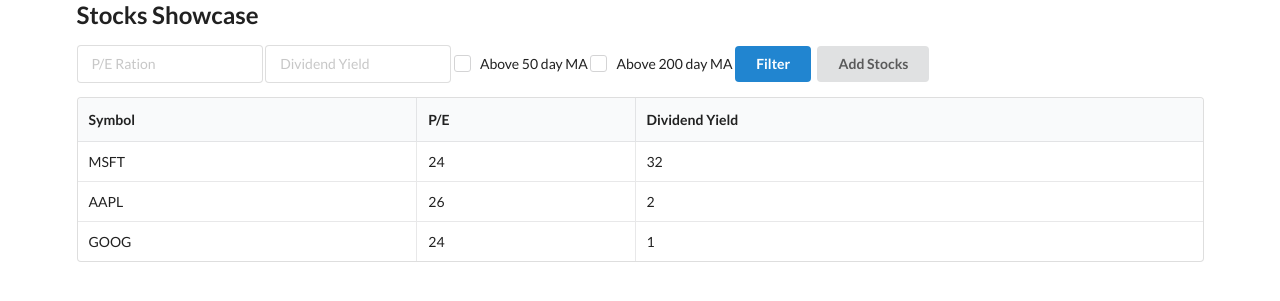
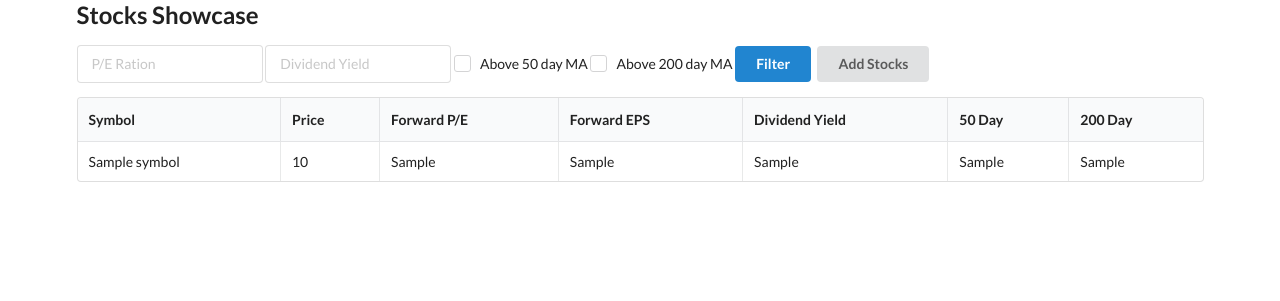
Before and after one commit to darth-dodo/supreme-enigma, a FastAPI app: template templates/dashboard.html in a window 1280 px wide. Shown: the top 301 px of the page. Run offline with FastAPI, Linux system fonts and the light colour scheme; the template is opened without the code that fills it: most values are stand-ins (such as "Sample title", 1, 10 or a date in 2020); some libraries are stand-ins or nearby versions.

Commit message:
rendering data from the database in the template

```diff
--- a/main.py
+++ b/main.py
@@ -27,11 +27,16 @@ def get_db():
 
 
 @app.get("/")
-def dashboard(request: Request):
+def dashboard(request: Request, db: Session = Depends(get_db)):
     """
     Displays information about stocks in the system
     """
-    return templates.TemplateResponse("dashboard.html", {"request": request})
+
+    stocks = db.query(Stock).all()
+
+    print(stocks)
+
+    return templates.TemplateResponse("dashboard.html", {"request": request, "stocks": stocks})
 
 
 def fetch_stock_data(id: int):
--- a/templates/dashboard.html
+++ b/templates/dashboard.html
@@ -67,26 +67,26 @@
     <thead>
         <tr>
             <th>Symbol</th>
-            <th>P/E</th>
+            <th>Price</th>
+            <th>Forward P/E</th>
+            <th>Forward EPS</th>
             <th>Dividend Yield</th>
+            <th>50 Day</th>
+            <th>200 Day</th>
         </tr>
     </thead>
     <tbody>
-        <tr>
-            <td data-label="Symbol">MSFT</td>
-            <td data-label="P/E">24</td>
-            <td data-label="Dividend Yield">32</td>
-        </tr>
-        <tr>
-            <td data-label="Symbol">AAPL</td>
-            <td data-label="P/E">26</td>
-            <td data-label="Dividend Yield">2</td>
-        </tr>
-        <tr>
-            <td data-label="Symbol">GOOG</td>
-            <td data-label="P/E">24</td>
-            <td data-label="Dividend Yield">1</td>
-        </tr>
+        {% for stock in stocks %}
+            <tr>
+                <td>{{ stock.symbol or '-' }}</td>
+                <td>{{ stock.price or '-' }}</td>
+                <td>{{ stock.forward_pe or '-' }}</td>
+                <td>{{ stock.forward_eps or '-' }}</td>
+                <td>{{ stock.dividend_yield or '-' }}</td>
+                <td>{{ stock.ma50 or '-' }}</td>
+                <td>{{ stock.ma200 or '-' }}</td>
+            </tr>
+        {% endfor %}
     </tbody>
 </table>
 
```
Also changed, not shown: stocks.db.
